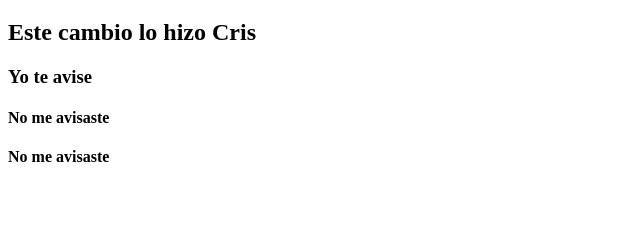
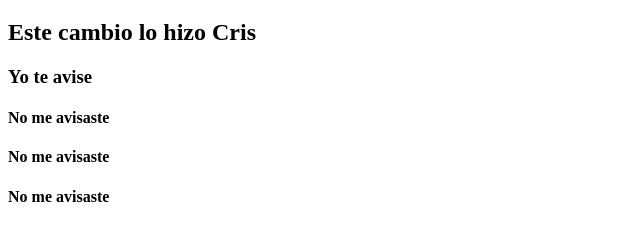
Before and after one commit to bgomezdh/test, a plain HTML site: page index.html in a window 1280 px wide. Shown: the part 61-302 px from the top of the page, without its empty margins (0-640 px from the left). Drawn offline with Linux system fonts and the light colour scheme.

Commit message:
otro cambio

```diff
--- a/index.html
+++ b/index.html
@@ -11,5 +11,6 @@
     <h3>Yo te avise</h3>
     <h4>No me avisaste</h4>
     <h4>No me avisaste</h4>
+    <h4>No me avisaste</h4>
 </body>
 </html>
```
